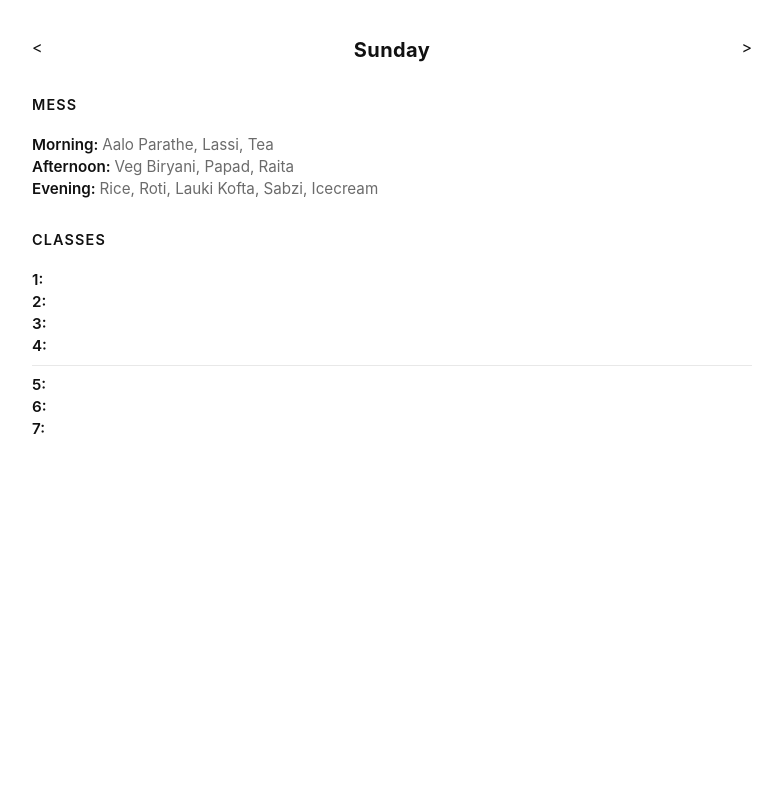
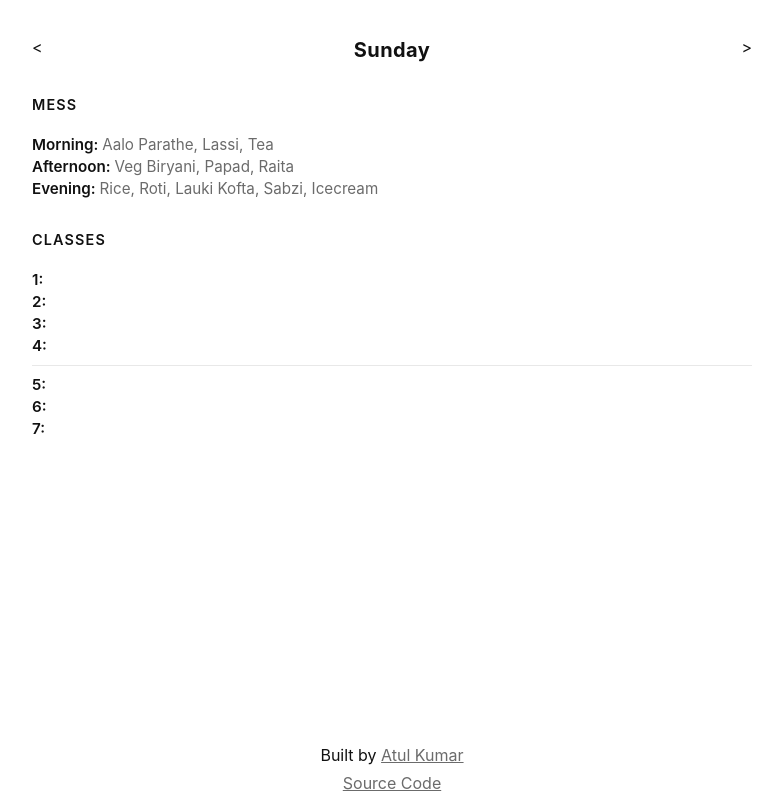
Before and after one commit to thisisatulkumar/sched-today, a plain HTML site: page index.html in a window 1280 px wide. Shown: the whole page, without its empty margins (248-1030 px from the left). Drawn offline with Linux system fonts and the light colour scheme.

Commit message:
give myself credits, cuz why not :-)

```diff
--- a/index.html
+++ b/index.html
@@ -20,6 +20,10 @@
       <h1>Classes</h1>
       <div class="timeTable"></div>
     </div>
+    <footer>
+      <p>Built by <a href="https://www.linkedin.com/in/thisisatulkumar/">Atul Kumar</a></p>
+      <p><a href="https://github.com/thisisatulkumar/sched-today">Source Code</a></p>
+    </footer>
     <script src="main.js"></script>
   </body>
 </html>
--- a/styles.css
+++ b/styles.css
@@ -93,3 +93,19 @@ hr {
     font-size: 0.85rem;
   }
 }
+footer {
+  width: 100vw;
+  position: absolute;
+  bottom: 0;
+  display: flex;
+  flex-direction: column;
+  justify-content: center;
+  align-items: center;
+}
+footer p {
+  margin: 0;
+  margin-bottom: 5px;
+}
+footer p a {
+  color: var(--muted)
+}
```
